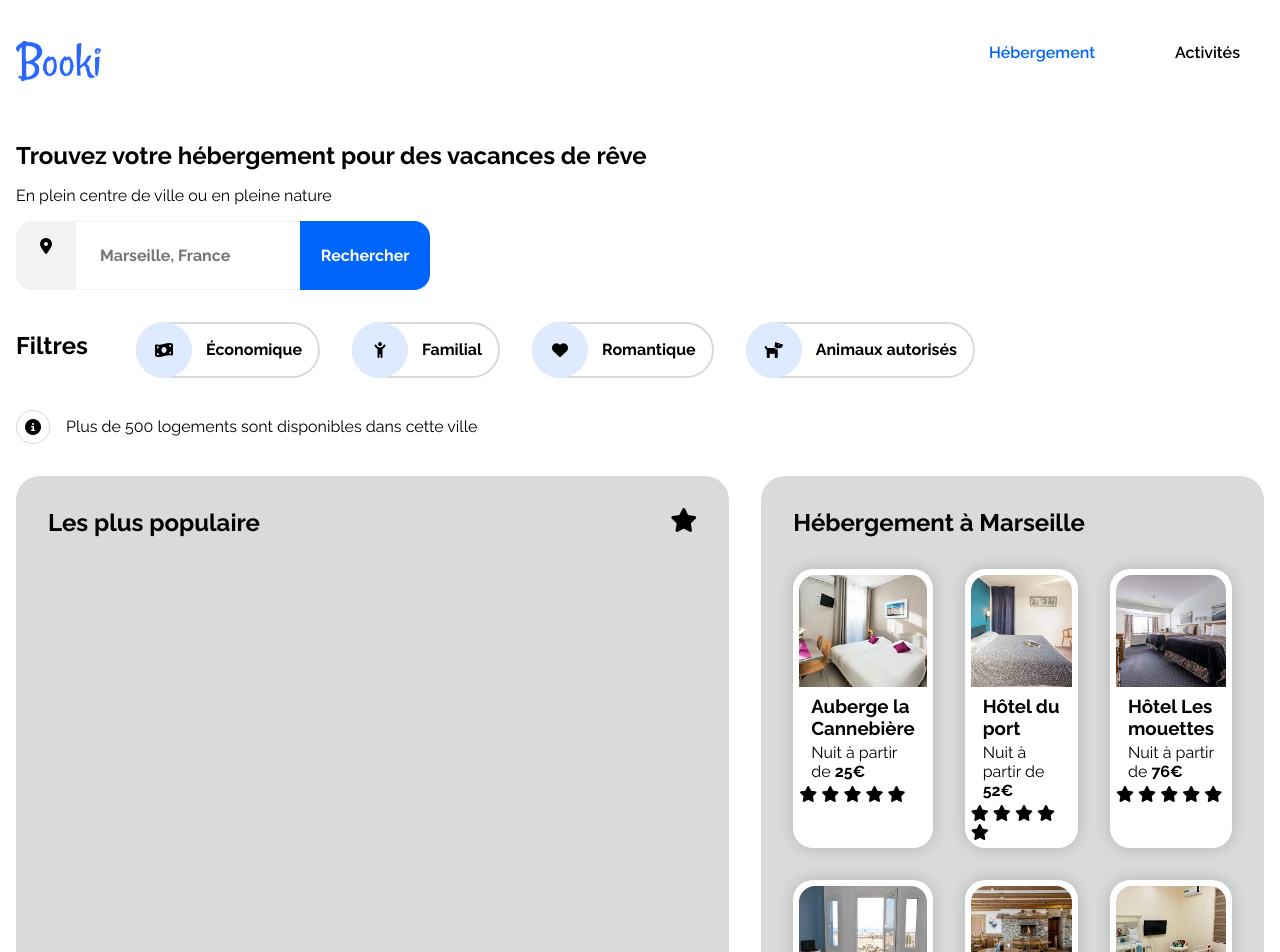
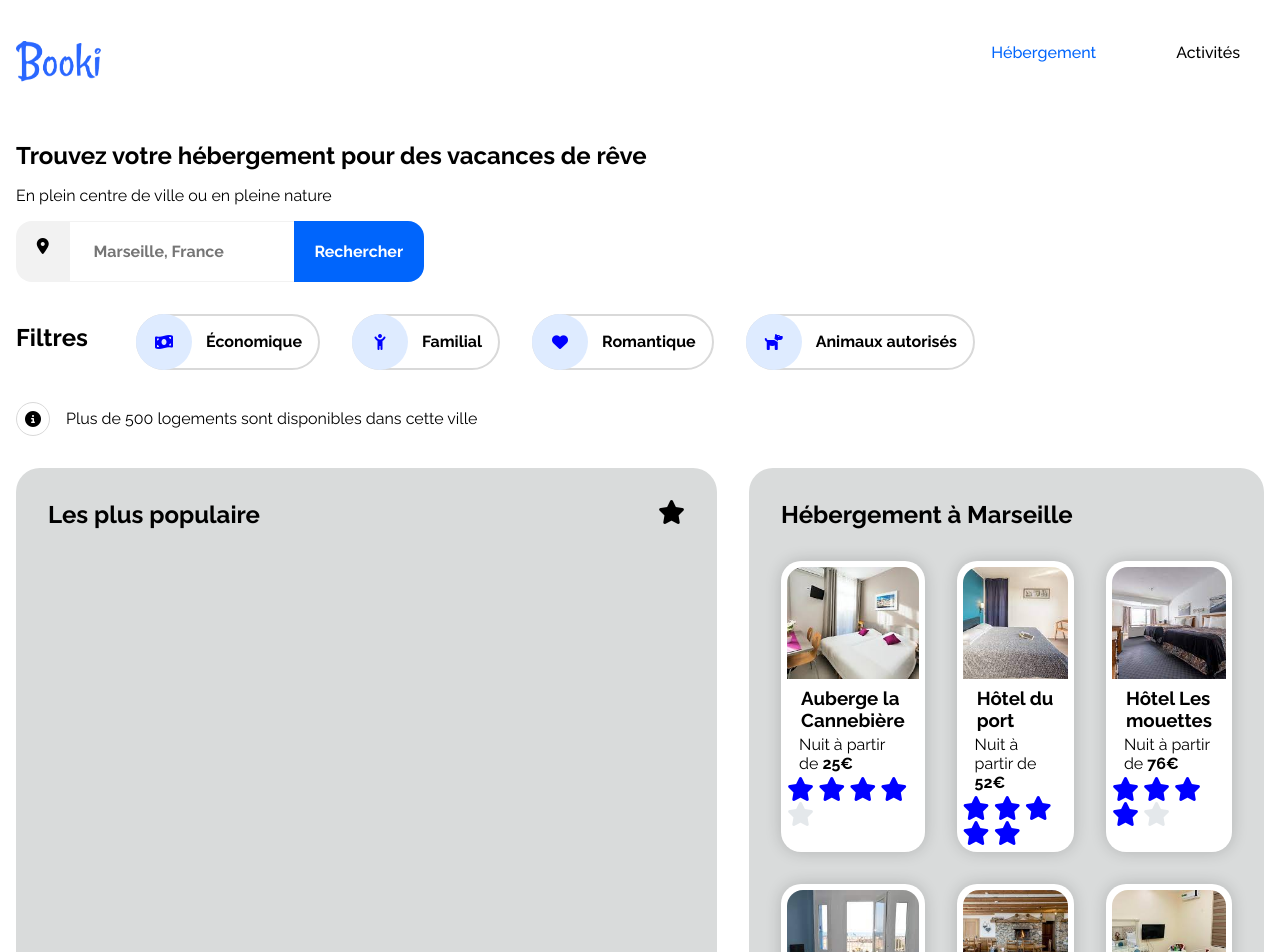
Before and after one commit to ndoubayo/Booki, a plain HTML site: page booki.html in a window 1280 px wide. Shown: the top 952 px of the page. Drawn offline with Linux system fonts and the light colour scheme.

Commit message:
Couleur des icones

```diff
--- a/booki.html
+++ b/booki.html
@@ -12,6 +12,20 @@
   <link rel="stylesheet" href="style3.css" />
   <script src="https://kit.fontawesome.com/58d9213c4d.js" crossorigin="anonymous"></script>
   <script data-respect-dnt async src="https://cdn.splitbee.io/sb.js"></script>
+  <style>
+     .étoiles_cochés{
+      font-size: 1.5em;
+      color: blue;
+     }
+     .étoiles_pas_cochés{
+      font-size: 1.5em;
+      color: #e4e8eb;
+     }
+     .fa-money-bill-wave,.fa-child-reaching, .fa-heart, .fa-dog{
+      color: blue;
+     }
+
+  </style>
 </head>
 
 <body>
@@ -115,7 +129,7 @@
               <i class="fas fa-star étoiles_cochés" data-active="signé"></i>
               <i class="fas fa-star étoiles_cochés" data-active="signé"></i>
               <i class="fas fa-star étoiles_cochés" data-active="signé"></i>
-              <i class="fas fa-star étoiles_cochés" data-active="pas_signé"></i>
+              <i class="fas fa-star étoiles_pas_cochés" data-active="pas_signé"></i>
             </div>
           </a>
         </article>
@@ -163,7 +177,7 @@
               <i class="fas fa-star étoiles_cochés" data-active="signé"></i>
               <i class="fas fa-star étoiles_cochés" data-active="signé"></i>
               <i class="fas fa-star étoiles_cochés" data-active="signé"></i>
-              <i class="fas fa-star étoiles_cochés" data-active="pas_igné"></i>
+              <i class="fas fa-star étoiles_pas_cochés" data-active="pas_igné"></i>
             </div>
           </a>
         </article>
@@ -186,8 +200,8 @@
               <i class="fas fa-star étoiles_cochés" data-active="signé"></i>
               <i class="fas fa-star étoiles_cochés" data-active="signé"></i>
               <i class="fas fa-star étoiles_cochés" data-active="signé"></i>
-              <i class="fas fa-star étoiles_cochés" data-active="pas_signé"></i>
-              <i class="fas fa-star étoiles_cochés" data-active="pas_signé"></i>
+              <i class="fas fa-star étoiles_pas_cochés" data-active="pas_signé"></i>
+              <i class="fas fa-star étoiles_pas_cochés" data-active="pas_signé"></i>
             </div>
           </a>
         </article>
@@ -211,7 +225,7 @@
               <i class="fas fa-star étoiles_cochés" data-active="signé"></i>
               <i class="fas fa-star étoiles_cochés" data-active="signé"></i>
               <i class="fas fa-star étoiles_cochés" data-active="signé"></i>
-              <i class="fas fa-star étoiles_cochés" data-active="pas_signé"></i>
+              <i class="fas fa-star étoiles_pas_cochés" data-active="pas_signé"></i>
             </div>
           </a>
         </article>
--- a/style3.css
+++ b/style3.css
@@ -1,6 +1,6 @@
 @import url("https://fonts.googleapis.com/css2?family=Raleway:wght@300;400;500;600;700;800;900&display=swap");
 body {
-  font-family: "Raleway", "Sans serif";
+  font-family: "Raleway", Arial, "Sans serif";
   margin: 0;
 }
 
@@ -12,7 +12,7 @@ a {
 .header {
   display: flex;
   align-items: flex-end;
-  max-width: 1400px;
+  max-width: 1450px;
   margin: auto;
   justify-content: space-between;
 }
@@ -28,9 +28,9 @@ a {
 }
 .lien1 {
   padding: 2.5em;
-  font-weight: 550;
+  font-weight: 500;
   text-align: center;
-  transition-duration: 0.1s; /*??????*/
+  transition-duration: 0.4s; /*??????*/
   border-top: 3px transparent solid;
   border-bottom: 3px transparent solid;
 }
@@ -41,7 +41,7 @@ a {
   color: #0065FC;
 }
 .bloc_page {
-  max-width: 1500px;
+  max-width: 1450px;
   margin: auto;
   box-sizing: border-box;/*??????*/
   padding: 1em;
@@ -60,28 +60,28 @@ a {
 }
 .insertion_icon {
   background-color: #F2F2F2;
-  padding: 1em 1.5em;
+  padding: 1em 1.3em;
   border-radius: 1em 0 0 1em;
   text-align: center;
 }
 .icone1{
-  margin-left: 1em;
+  margin-left: 0.2em;
 }
 .espace_recherche {
   border-right: none;
   border-left: none;
   border-top: #F2F2F2 1px solid;
   border-bottom: #F2F2F2 1px solid;
-  padding: 1.5em;
+  padding: 0 1.5em;
   box-sizing: border-box;/*??????*/
   width: 14em;
   font-size: 1em;
   font-weight: bold;
-  font-family: "Raleway", "Sans serif";/*modif de police*/
+  font-family: "Raleway", Arial, "Sans serif";
 }
 .espace_recherche:placeholder {
-  font-family: "Raleway", "Sans serif";
-  font-size: 2em;
+  font-family: "Raleway", Arial, "Sans serif";
+  font-size: 1rem;
   color: white;
 }
 .bouton {
@@ -89,11 +89,11 @@ a {
   color: white;
   font-weight: bold;
   border: none;
-  border-radius: 0 1em 1em 0;
-  padding: 1.3em;
-  font-family: "Raleway", "Sans serif";
-  font-size: 1em;
-  cursor: pointer;/*??????*/
+  border-radius: 0 1rem 1rem 0;
+  padding: 1.3rem;
+  font-family: "Raleway", Arial, "Sans serif";
+  font-size: 1rem;
+  cursor: pointer;
 }
 .contenant1_filtres {
   display: flex;
@@ -119,17 +119,17 @@ a {
 .contenant2_filtres:last-child {
   margin-right: 0;
 }
-.contenant2_filtres:hover { /*??????*/
+.contenant2_filtres:hover {
   background-color: #f3f8ff;
   transform: scale(1.015);
 }
 .contenant3_filtres {
   background-color: #DEEBFF;
   border-radius: 100%;
-  height: 3rem;
-  width: 3rem;
-  min-height: 3.5rem;
-  min-width: 3.5rem;
+  height: 3em;
+  width: 3em;
+  min-height: 3.5em;
+  min-width: 3.5em;
   display: flex;
   align-items: center;
   justify-content: center;
@@ -142,19 +142,19 @@ a {
 .contenant1_icone {
   display: flex;
   align-items: center;
-  margin: 1rem 0 2rem 0;
+  margin: 1em 0 2em 0;
 }
 .contenant2_icone {
-  height: 2rem;
-  width: 2rem;
-  min-height: 2rem;
-  min-width: 2rem;
+  height: 2em;
+  width: 2em;
+  min-height: 2em;
+  min-width: 2em;
   border: solid 1px #d9d9d9;
   border-radius: 100%;
   display: flex;
   align-items: center;
   justify-content: center;
-  margin-right: 1rem;
+  margin-right: 1em;
 }
 .espace_iconea {
   color: #0065FC;
@@ -164,19 +164,19 @@ a {
 }
 .aside_Hébergements_populaires, .menuHébergement {
   background-color: #d9dbdb;
-  border-radius: 1.5rem;
-  padding: 2rem;
+  border-radius: 1.5em;
+  padding: 2em;
 }
 /*manipulation hébergement*/
 .Hébergement {
   display: grid;
-  column-gap: 2rem;
-  grid-template-columns: 6fr 3fr;
+  column-gap: 2em; /*????????*/
+  grid-template-columns: 6fr 3fr;/*????????*/
 }
 .menuHébergement {
   display: grid;
-  column-gap: 2rem;
-  row-gap: 2rem;
+  column-gap: 2em; /*????????*/
+  row-gap: 2em;/*????????*/
 }
 .entete_Hébergement{
   grid-column: 1/-1;
@@ -186,8 +186,8 @@ a {
 }
 .article_Hébergement {
   background-color: white;
-  padding: 0.375rem;
-  border-radius: 1.25rem;
+  padding: 0.375em;
+  border-radius: 1.25em;
   box-shadow: 0 0 16px #0000002e;
   transition-duration: 0.1s;
   cursor: pointer;
@@ -201,18 +201,18 @@ a {
   margin: 0;
 }
 .Images_Hébergement1 {
-  height: 7rem;
+  height: 7em;
   object-fit: cover;
   max-width: 100%;
   width: 100%;
   max-height: 100%;
-  border-radius: 1rem 1rem 0 0;
+  border-radius: 1em 1em 0 0;
 }
 .Description_Hébergement  {
-  margin: 0.25rem 0.75rem 0 0.75rem;
+  margin: 0.25em 0.75em 0 0.75em;
 }
 .descriptin_nuits{
-  margin: 0.25rem 0.75rem 0.25rem 0.75rem;
+  margin: 0.25em 0.75em 0.25em 0.75em;
 }
 .les_prix {
   font-weight: bold;
@@ -247,7 +247,7 @@ a {
   max-width: 33%;
 }
 .Images_Hébergement2 {
-  border-radius: 1rem 0 0 1rem;
+  border-radius: 1em 0 0 1em;
   position: absolute;
   width: 100%;
   height: 100%;
```
